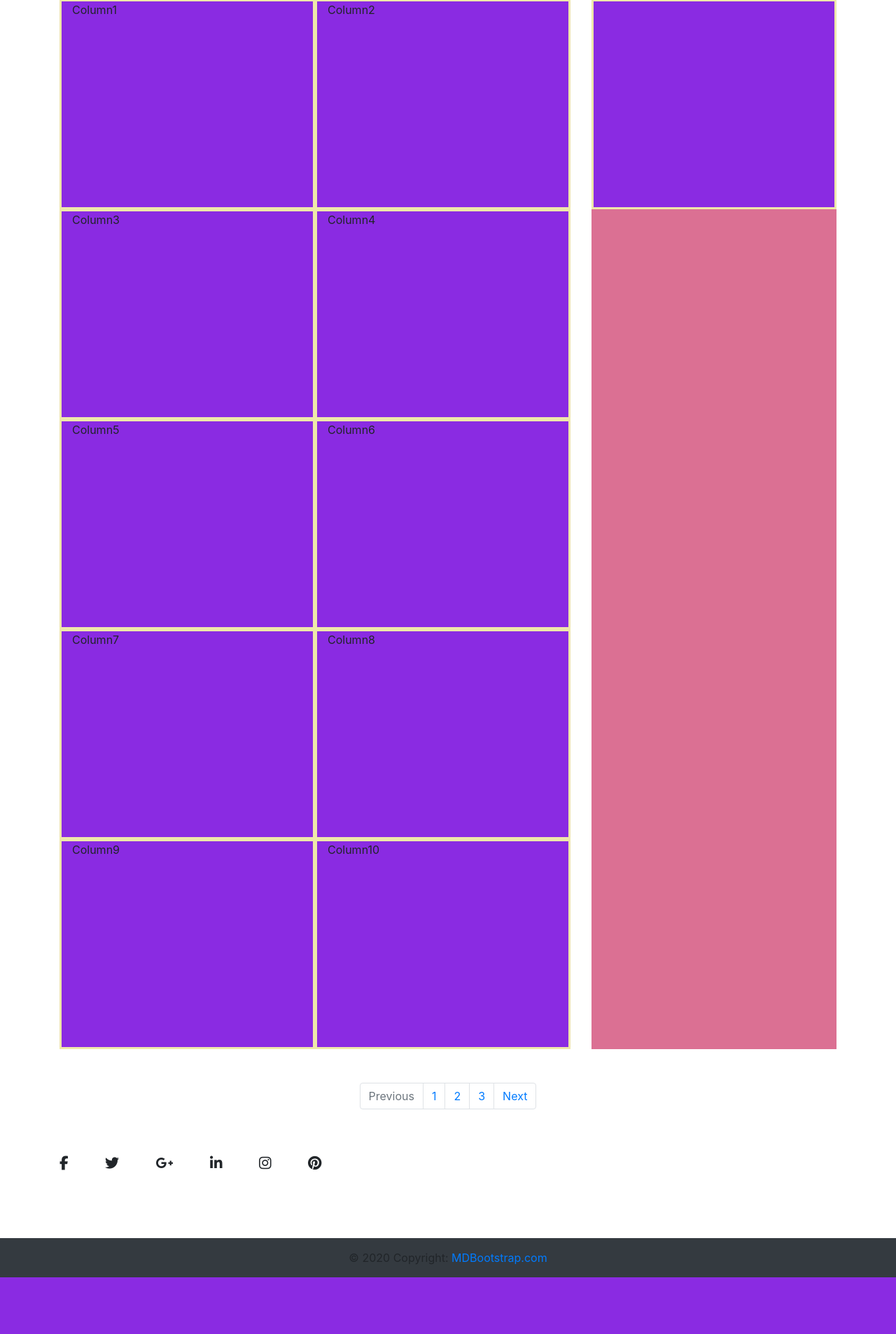
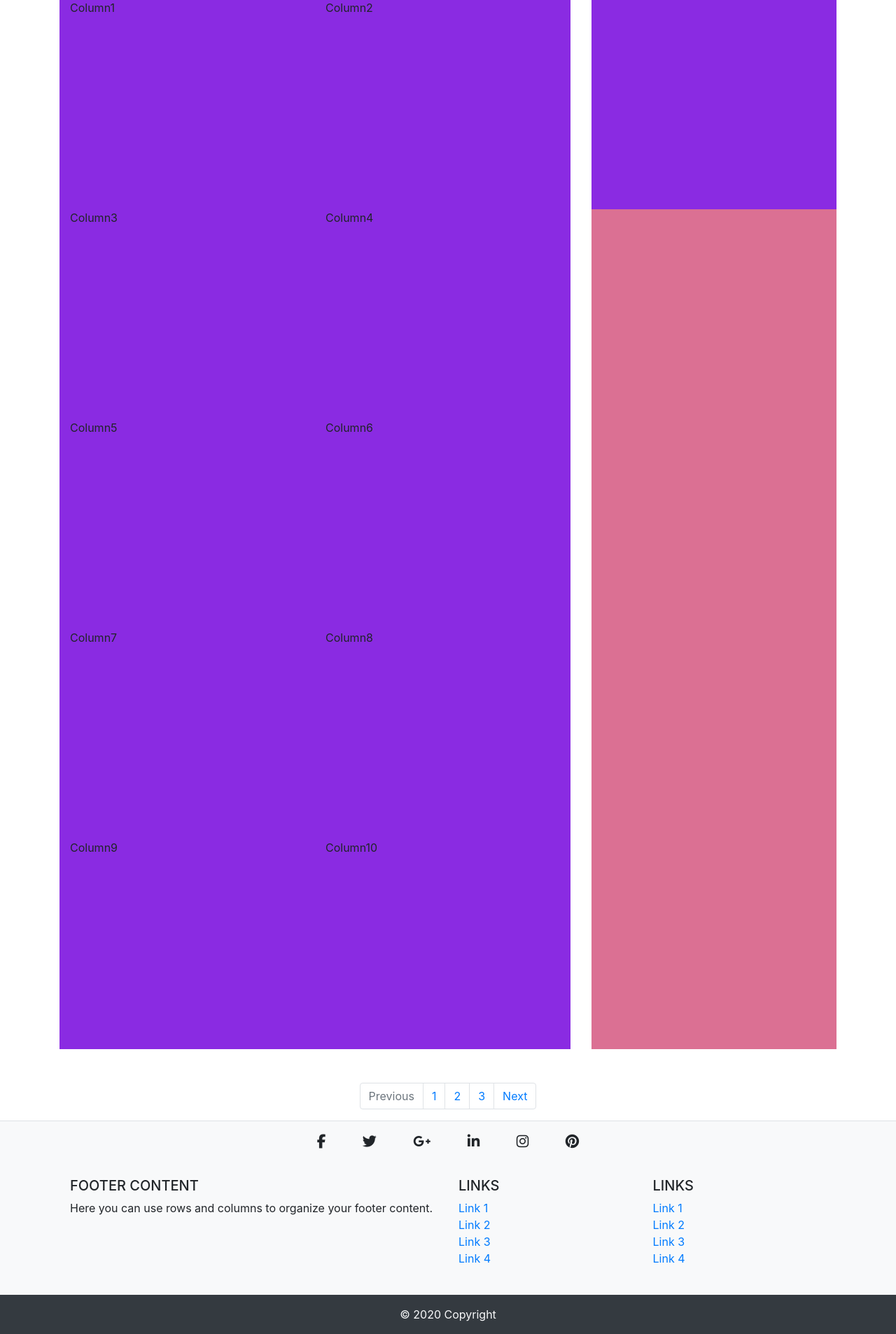
Before and after one commit to itsmayank0/Asif_Blogs, a Django app: template templates/index.html in a window 1280 px wide. Shown: the part 705-2611 px from the top of the page at 70% size. Before the commit the page ends 2530 px from the top, so only its background shows below. Run offline with Django 3.2, Linux system fonts and the light colour scheme; the template is opened without the code that fills it, so the values that code supplies are empty; some libraries are stand-ins or nearby versions.

Commit message:
Changes to footere content

```diff
--- a/static_files/css/main.css
+++ b/static_files/css/main.css
@@ -5,7 +5,6 @@
 
 .box2 {
     background-color: blueviolet;
-    border: solid palegoldenrod;
     height: 300px;
 }
 
--- a/templates/index.html
+++ b/templates/index.html
@@ -10,7 +10,10 @@
 
     <!-- Bootstrap CSS -->
     <link rel="stylesheet" href="../static_files/css/bootstrap.css" />
-    <script src="https://kit.fontawesome.com/6f6285192f.js" crossorigin="anonymous"></script>
+    <script
+      src="https://kit.fontawesome.com/6f6285192f.js"
+      crossorigin="anonymous"
+    ></script>
     <link rel="stylesheet" href="../static_files/css/main.css" />
 
     <title>Asif-blog</title>
@@ -87,11 +90,11 @@
     <!-- featued box -->
     <div class="container-fluid">
       <div class="row">
-      <div class="col-md-6 col-xs-12 box1 p-0">
+        <div class="col-md-6 col-xs-12 box1">
           One of three columns
         </div>
 
-      <div class="col-md-3 col-xs-6 p-0">
+        <div class="col-md-3 col-xs-6 ">
           <div class="row box2">1</div>
           <div class="row box2">2</div>
         </div>
@@ -100,7 +103,6 @@
           <div class="row box2">4</div>
         </div>
       </div>
-
     </div>
     <!-- Main Blog -->
     <div class="container my-5">
@@ -148,12 +150,11 @@
     </nav>
 
     <!-- Footer -->
-    <footer class="page-footer font-small cyan darken-3">
-
+    <footer class="page-footer font-small cyan darken-3 border-top bg-light">
       <div class="container">
         <div class="row">
-          <div class="col-md-12 py-5">
-            <div class="mb-5 flex-center">
+          <div class="col-md-12 py-3">
+            <div class="text-center">
               <a class="fb-ic">
                 <i
                   class="fab fa-facebook-f fa-lg white-text mr-md-5 mr-3 fa-2x"
@@ -186,11 +187,61 @@
             </div>
           </div>
         </div>
+        <div class="container-fluid text-center text-md-left my-4">
+          <div class="row">
+            <div class="col-md-6 mt-md-0 mt-3">
+              <h5 class="text-uppercase">Footer Content</h5>
+              <p>
+                Here you can use rows and columns to organize your footer
+                content.
+              </p>
             </div>
 
-      <div class="footer-copyright text-center py-3 bg-dark">
-        © 2020 Copyright:
-        <a href="https://mdbootstrap.com/"> MDBootstrap.com</a>
+            <hr class="clearfix w-100 d-md-none pb-3" />
+
+            <div class="col-md-3 mb-md-0 mb-3">
+              <h5 class="text-uppercase">Links</h5>
+
+              <ul class="list-unstyled">
+                <li>
+                  <a href="#!">Link 1</a>
+                </li>
+                <li>
+                  <a href="#!">Link 2</a>
+                </li>
+                <li>
+                  <a href="#!">Link 3</a>
+                </li>
+                <li>
+                  <a href="#!">Link 4</a>
+                </li>
+              </ul>
+            </div>
+
+            <div class="col-md-3 mb-md-0 mb-3">
+              <h5 class="text-uppercase">Links</h5>
+
+              <ul class="list-unstyled">
+                <li>
+                  <a href="#!">Link 1</a>
+                </li>
+                <li>
+                  <a href="#!">Link 2</a>
+                </li>
+                <li>
+                  <a href="#!">Link 3</a>
+                </li>
+                <li>
+                  <a href="#!">Link 4</a>
+                </li>
+              </ul>
+            </div>
+          </div>
+        </div>
+      </div>
+
+      <div class="footer-copyright text-center py-3 bg-dark text-light">
+        © 2020 Copyright
       </div>
     </footer>
     <!-- Footer -->
```
Lines whose indentation alone changed are shown as unchanged.
